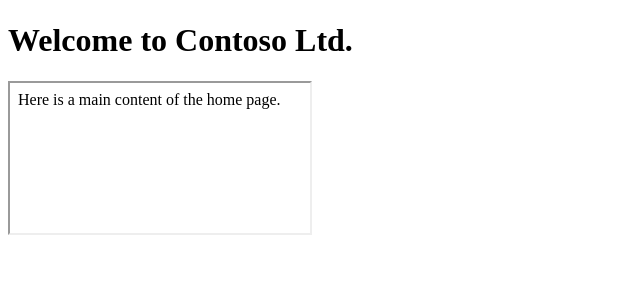
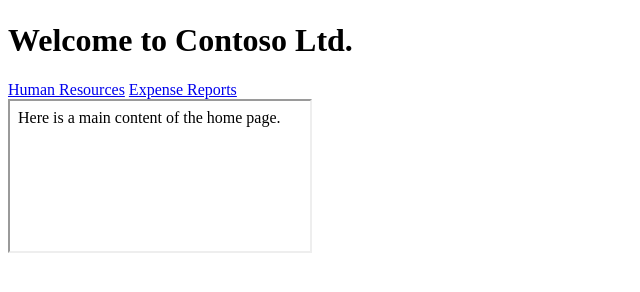
Before and after one commit to Zer0cul/ContosoWebSiteSolution, a plain HTML site: page ContosoWebSite/default.html in a window 1280 px wide. Shown: the part 106-398 px from the top of the page, without its empty margins (0-640 px from the left). Drawn offline with Linux system fonts and the light colour scheme.

Commit message:
Add navigation links
Human Resources and Expense Reports are rendered in the iframe with the name iframeContent is referenced by <a targets= >

```diff
--- a/ContosoWebSite/default.html
+++ b/ContosoWebSite/default.html
@@ -8,6 +8,8 @@
     <!--Add <img> with Contoso Logo-->
     <img src="images/ContosoLogo.jpg" />
     <h1>Welcome to Contoso Ltd.</h1>
+    <a target="iframeContent" href="HumanResources.html">Human Resources</a>
+    <a target="iframeContent" href="ExpenseReports.html">Expense Reports</a><br />
     <!--Add <iframe> here-->
     <iframe name="iframeContent" src="MainContent.html"></iframe>
 
```
